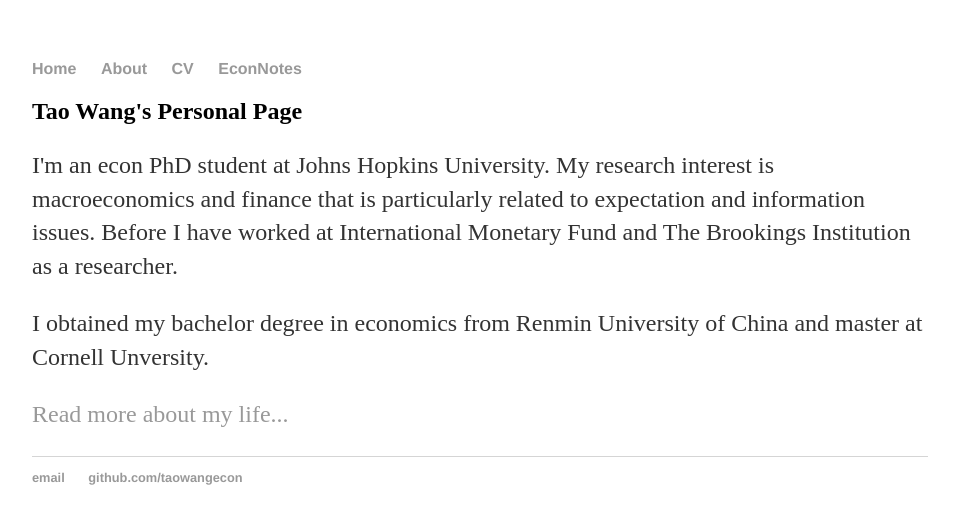
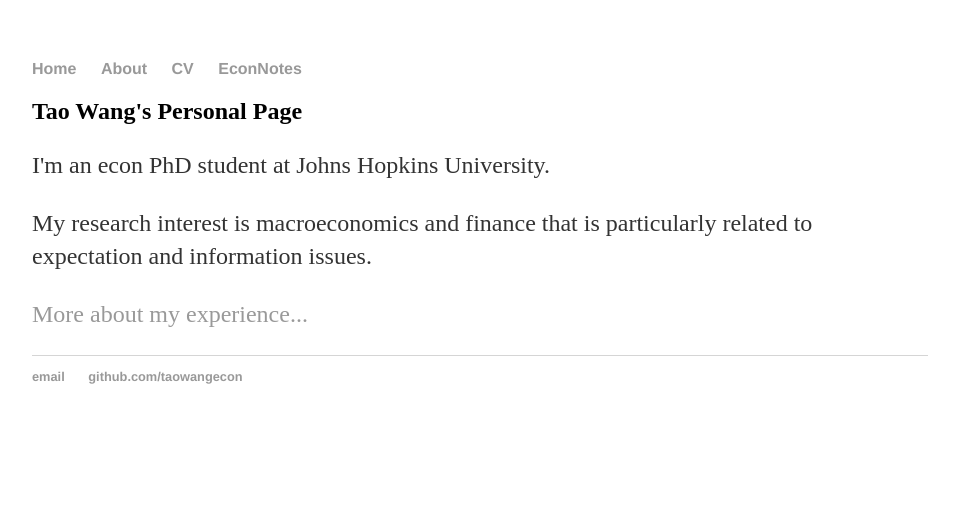
Before and after one commit to iworld1991/TaoWangEcon.github.io, a Jekyll site: the page built from index.html, in a window 1280 px wide. Shown: the top 524 px of the page, without its empty margins (160-1119 px from the left). Built offline with Jekyll 4.4.1, drawn with Linux system fonts in a browser that asks for light colours.

Commit message:
Update index.html

```diff
--- a/index.html
+++ b/index.html
@@ -4,9 +4,7 @@ title: Tao Wang's Personal Page
 ---
 <div class="blurb">
 	<h2> {{page.title}} </h2>
-	<p>I'm an econ PhD student at Johns Hopkins University.
-	My research interest is macroeconomics and finance that is particularly related to expectation and information issues.
-		Before I have worked at International Monetary Fund and The Brookings Institution as a researcher.
-	<p>I obtained my bachelor degree in economics from Renmin University of China and master at Cornell Unversity.<p>
-		<a href="/about">Read more about my life...</a></p>
+	<p>I'm an econ PhD student at Johns Hopkins University.<p>
+	<p>My research interest is macroeconomics and finance that is particularly related to expectation and information issues. <p>
+		<a href="/about">More about my experience...</a></p>
 </div><!-- /.blurb -->
```
